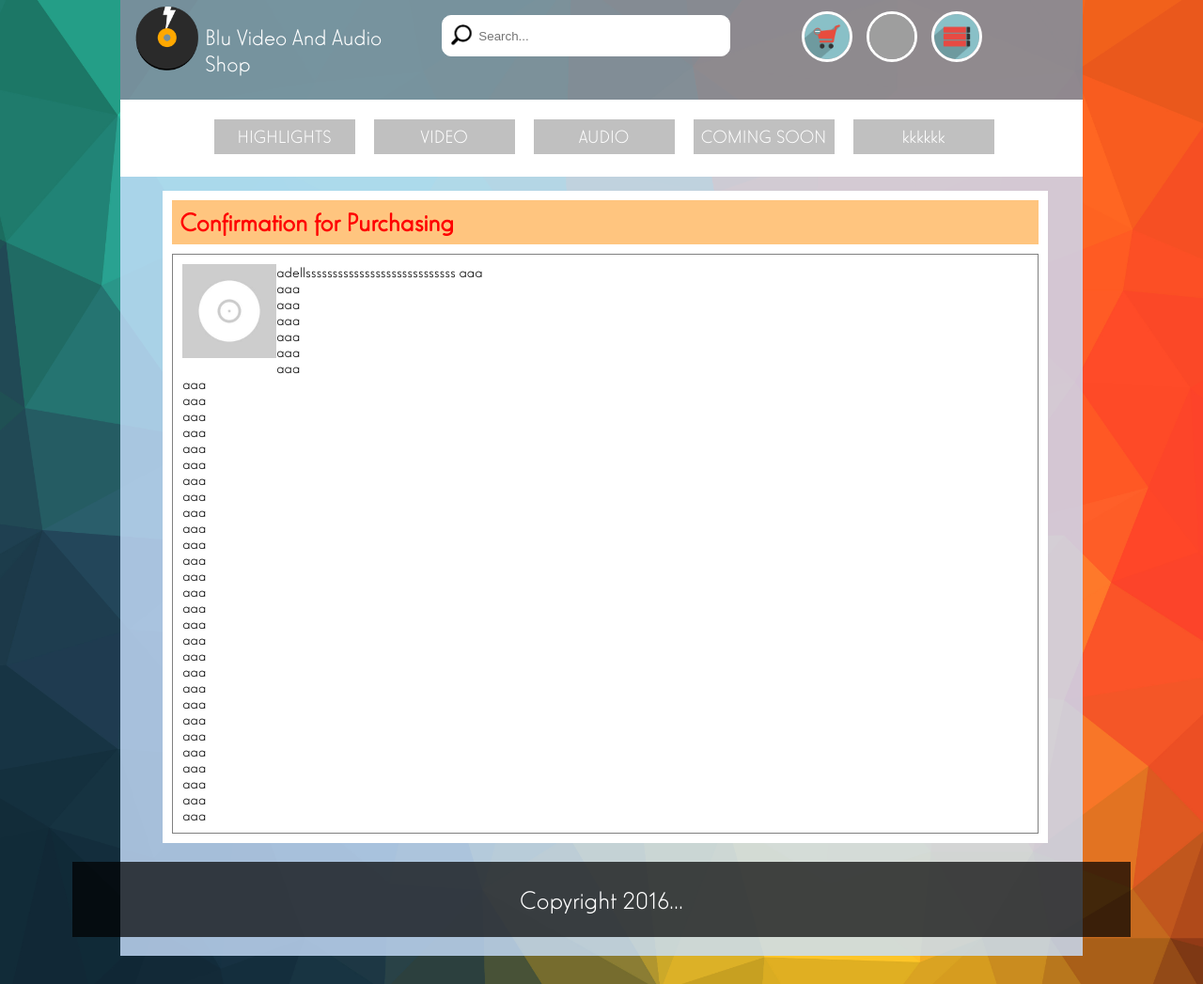
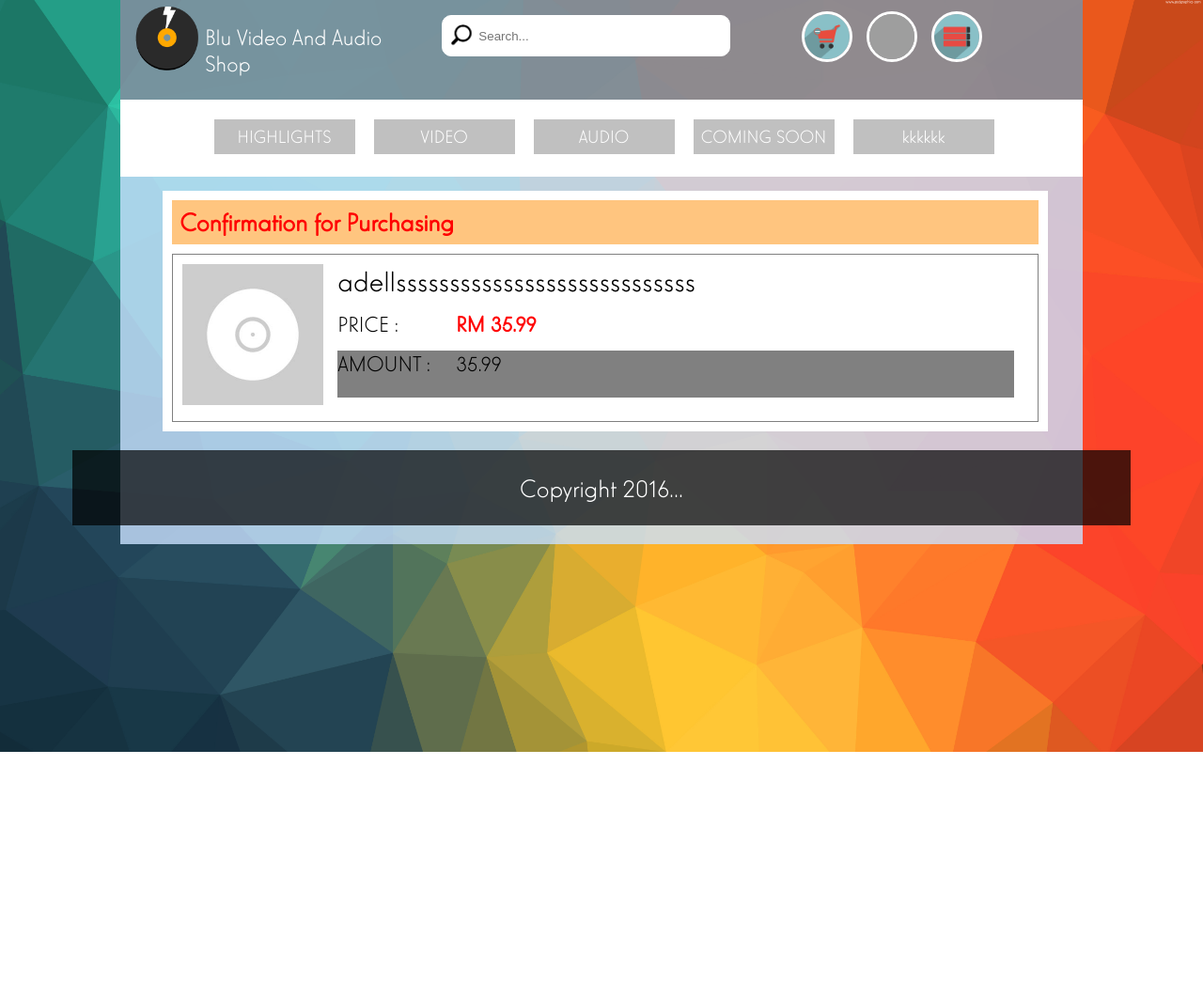
Before and after one commit to yzw1994/G10B_Sales_of_Point_System_for_Video_and_Audio_shop, a PHP site: page /user/buy_product.php?product_id=1 in a window 1280 px wide. Shown: the whole page at 94% size. After the commit the page ends 800 px from the top, so only its background shows below. Run offline with PHP 8.4, Linux system fonts and the light colour scheme; a user stored in the database is signed in; data comes from the database, SQL or seed files in the repository; some libraries are stand-ins or nearby versions; grey boxes are pictures that could not be loaded.

Commit message:
small update

```diff
--- a/css/product.css
+++ b/css/product.css
@@ -97,6 +97,7 @@
   margin-right: auto;
   margin-top: 15px;
   padding:10px;
+  floa:left;
 }
 .purchase_title {
   font-size: 28px;
@@ -114,16 +115,46 @@
   float:left;
 }
 .purchase_product_img img {
-  width: 100px;
-  height: 100px;
+  width: 150px;
+  height: 150px;
 }
 .purchase_product_div {
   border:grey 1px solid;
   padding: 10px;
-  min-height: 80px;
+  overflow: auto;
 }
 .purchase_product_title {
-  width: 70%;
-  font-size: 18px;
   display: block;
+  float:left;
+  font-size: 32px;
+  width:80%;
+  margin-left: 15px;
+  margin-bottom: 15px;
 }
+.purchase_product_price {
+  font-size: 24px;
+  color: red;
+  font-weight: bold;
+}
+.purchase_product_amount {
+  height: 50px;
+  background-color: grey;
+}
+.purchase_description_char {
+  display: block;
+  width:80%;
+  float:left;
+  margin-left: 15px;
+  margin-bottom: 15px;
+  font-size: 24px;
+}
+.purchase_product_value {
+  font-size: 24px;
+  display: inline-block;
+  width:320px;
+}
+.purchase_product_caption {
+  display: inline-block;
+  width:120px;
+
+}
--- a/user/buy_product.php
+++ b/user/buy_product.php
@@ -45,46 +45,20 @@
 			<div id="" class="purchase_div">
 				<span id="" class="purchase_title">Confirmation for Purchasing</span>
 				<div id="" class="purchase_product_div">
-					<div id="" class="purchase_product_img" >
+					<div id="" class="span_5_of_1 purchase_product_img" >
 						<img src="<?php echo $product_image;?>" class="purchase_product_picture">
 					</div>
-						<span><?php echo $product_name;?>
-							aaa<br>
-							aaa<br>
-							aaa<br>
-							aaa<br>
-							aaa<br>
-							aaa<br>
-							aaa<br>
-							aaa<br>
-							aaa<br>
-							aaa<br>
-							aaa<br>
-							aaa<br>
-							aaa<br>
-							aaa<br>
-							aaa<br>
-							aaa<br>
-							aaa<br>
-							aaa<br>
-							aaa<br>
-							aaa<br>
-							aaa<br>
-							aaa<br>
-							aaa<br>
-							aaa<br>
-							aaa<br>
-							aaa<br>
-							aaa<br>
-							aaa<br>
-							aaa<br>
-							aaa<br>
-							aaa<br>
-							aaa<br>
-							aaa<br>
-							aaa<br>
-							aaa<br>
-						</span>
+						<div id="" class="purchase_product_title">
+							<?php echo $product_name;?>
+						</div>
+						<div id="" class="purchase_description_char">
+							<span id="" class="purchase_product_caption">PRICE : </span>
+							<span id="" class="purchase_product_value purchase_product_price">RM <?php echo $product_price;?></span>
+						</div>
+						<div id="" class="purchase_description_char purchase_product_amount">
+							<span id="" class="purchase_product_caption">AMOUNT : </span>
+							<span id="" class="purchase_product_value"><?php echo $product_price;?></span>
+						</div>
 				</div>
 			</div>
 		</div>
```
Also changed, not shown: user/profile_picture/1U12071513_10203211002234843_664079648_n.jpg (added), user/profile_picture/1Uprofile_pic.jpg (deleted).
